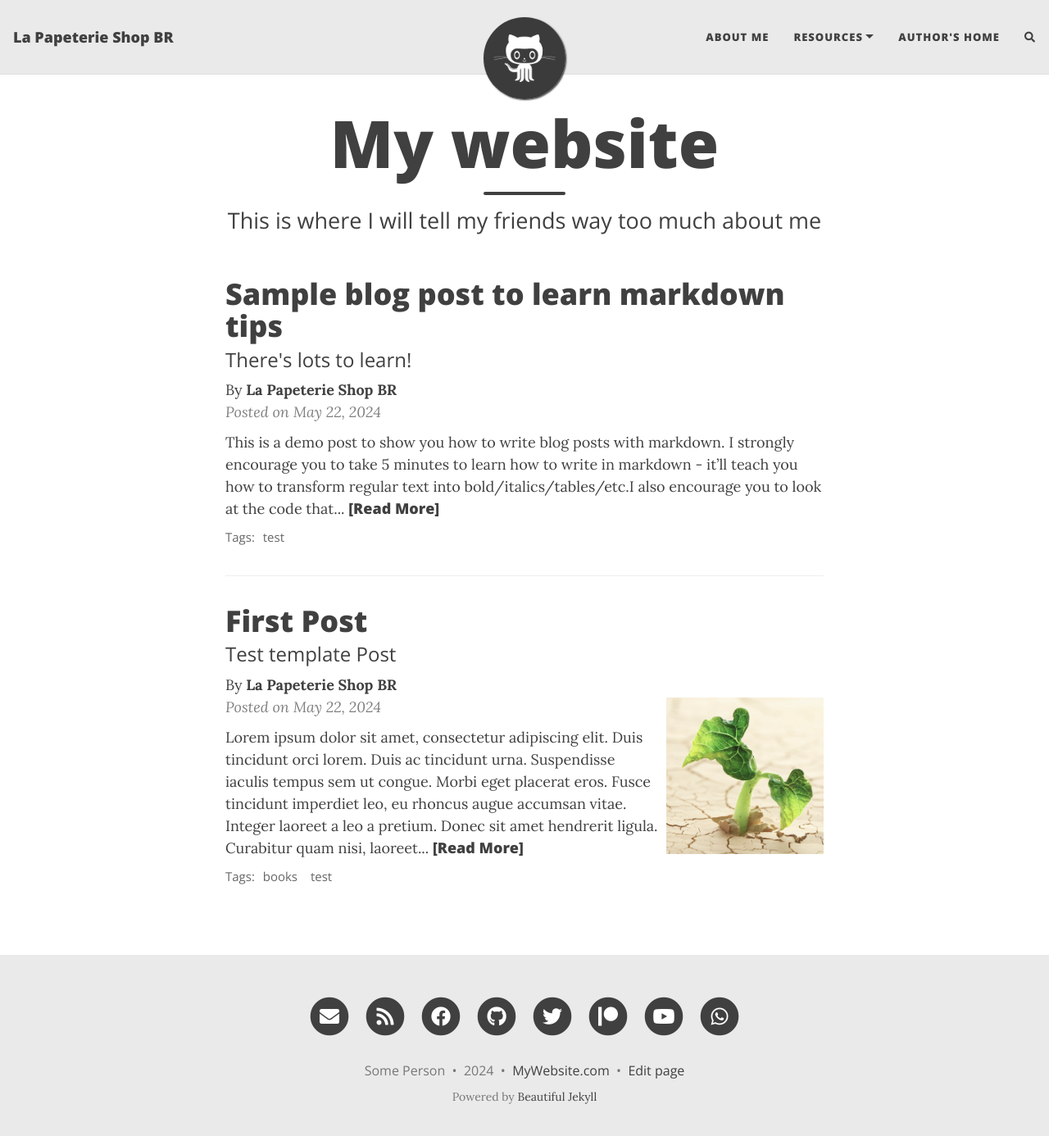
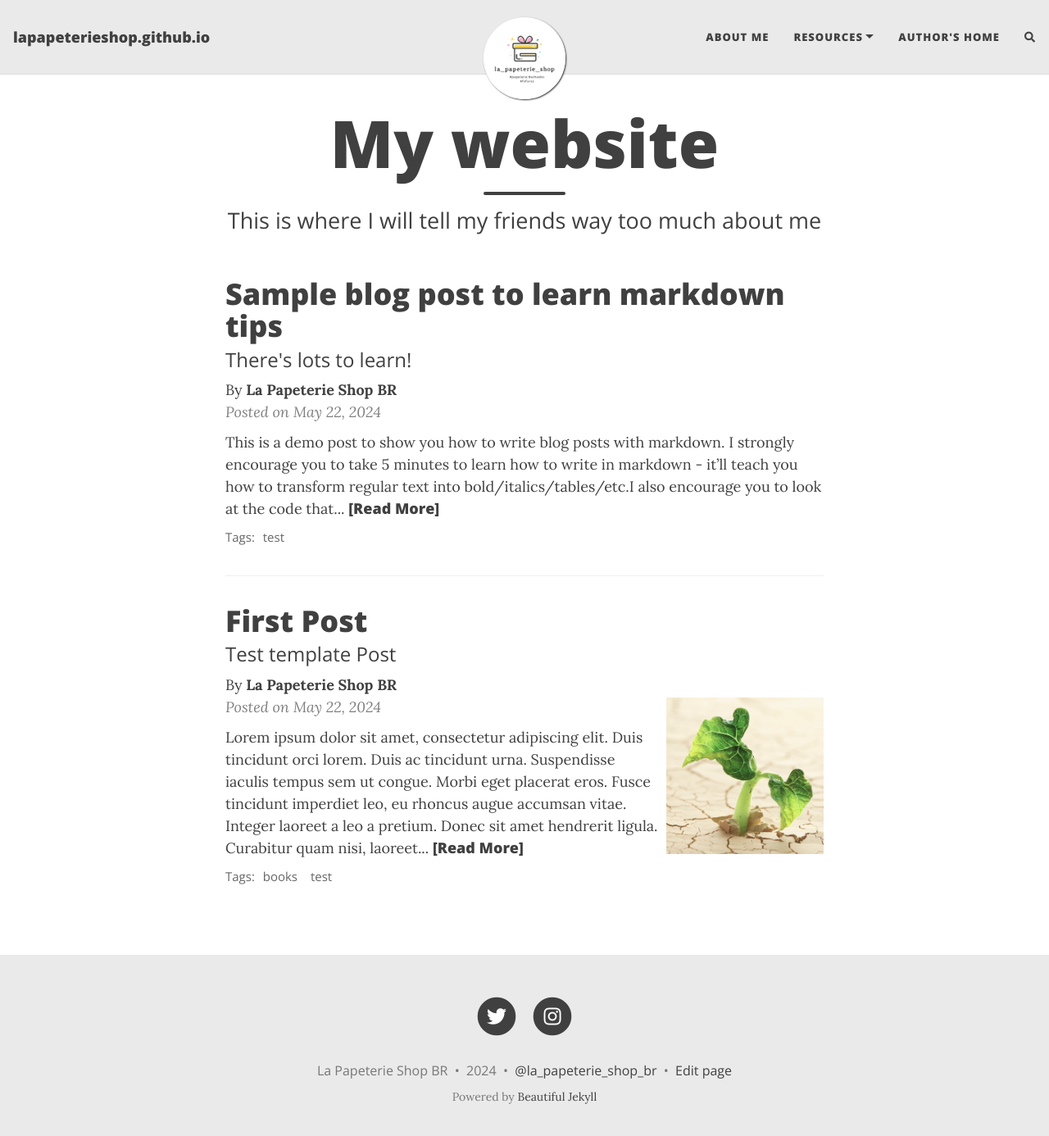
Before and after one commit to lapapeterieshop/lapapeterieshop.github.io, a Jekyll site: the page built from index.html, in a window 1280 px wide and 1399 px high. Shown: the top 1386 px of the window at 82% size. Built offline with Jekyll 4.4.1, drawn with Linux system fonts in a browser that asks for light colours; nearby versions of some CDN libraries; the list of posts is cut into pages by our own code; comment, search, counter and statistics services are not loaded.

Commit message:
chore: Update

```diff
--- a/_config.yml
+++ b/_config.yml
@@ -10,10 +10,10 @@
 ############################
 
 # Name of website
-title: La Papeterie Shop BR
+title:
 
 # Your name to show in the footer
-author: Some Person
+author: La Papeterie Shop BR
 
 ###############################################
 # --- List of links in the navigation bar --- #
@@ -32,7 +32,7 @@ navbar-links:
 
 # Image to show in the navigation bar - works best with a square image
 # Remove this parameter if you don't want an image in the navbar
-avatar: "/assets/img/avatar-icon.png"
+avatar: "/assets/img/la-papeterie-shop-icon.png"
 
 # By default, the image is cut into a circle. You can disable this behaviour by setting 'round-avatar: false'
 round-avatar: true
@@ -50,21 +50,21 @@ round-avatar: true
 # You can change the order that they show up on the page by changing the order here.
 # Uncomment the links you want to show and add your information to each one.
 social-network-links:
-  email: "someone@example.com"
-  rss: true  # remove this line if you don't want to show an RSS link at the bottom
-  facebook: deanattali
-  github: daattali
+  #email: "someone@example.com"
+  #rss: true  # remove this line if you don't want to show an RSS link at the bottom
+  #facebook: deanattali
+  #github: daattali
   twitter: daattali
-  patreon: DeanAttali
-  youtube: "@daattali"
-  whatsapp: 15551212
+  #patreon: DeanAttali
+  #youtube: "@daattali"
+  #whatsapp: 15551212
 #  medium: yourname
 #  reddit: yourname
 #  linkedin: daattali
 #  xing: yourname
 #  stackoverflow: "3943160/daattali"
 #  snapchat: deanat78
-#  instagram: deanat78
+  instagram: deanat78
 #  spotify: yourname
 #  telephone: +14159998888
 #  steam: deanat78
@@ -85,7 +85,7 @@ social-network-links:
 
 # If you want your website to generate an RSS feed, provide a description
 # The URL for the feed will be https://<your_website>/feed.xml
-rss-description: This website is a virtual proof that I'm awesome
+#rss-description: This website is a virtual proof that I'm awesome
 
 ###########################
 # --- General options --- #
@@ -95,12 +95,12 @@ rss-description: This website is a virtual proof that I'm awesome
 share-links-active:
   twitter: true
   facebook: true
-  linkedin: true
+  instagram: true
   vk: false
 
 # How to display the link to your website in the footer
 # Remove this if you don't want a link in the footer
-url-pretty: "MyWebsite.com"
+url-pretty: "@la_papeterie_shop_br"
 
 # Add the website title to the title of every page
 title-on-all-pages: true
```
Also changed, not shown: assets/img/la-papeterie-shop-icon.png (added).
